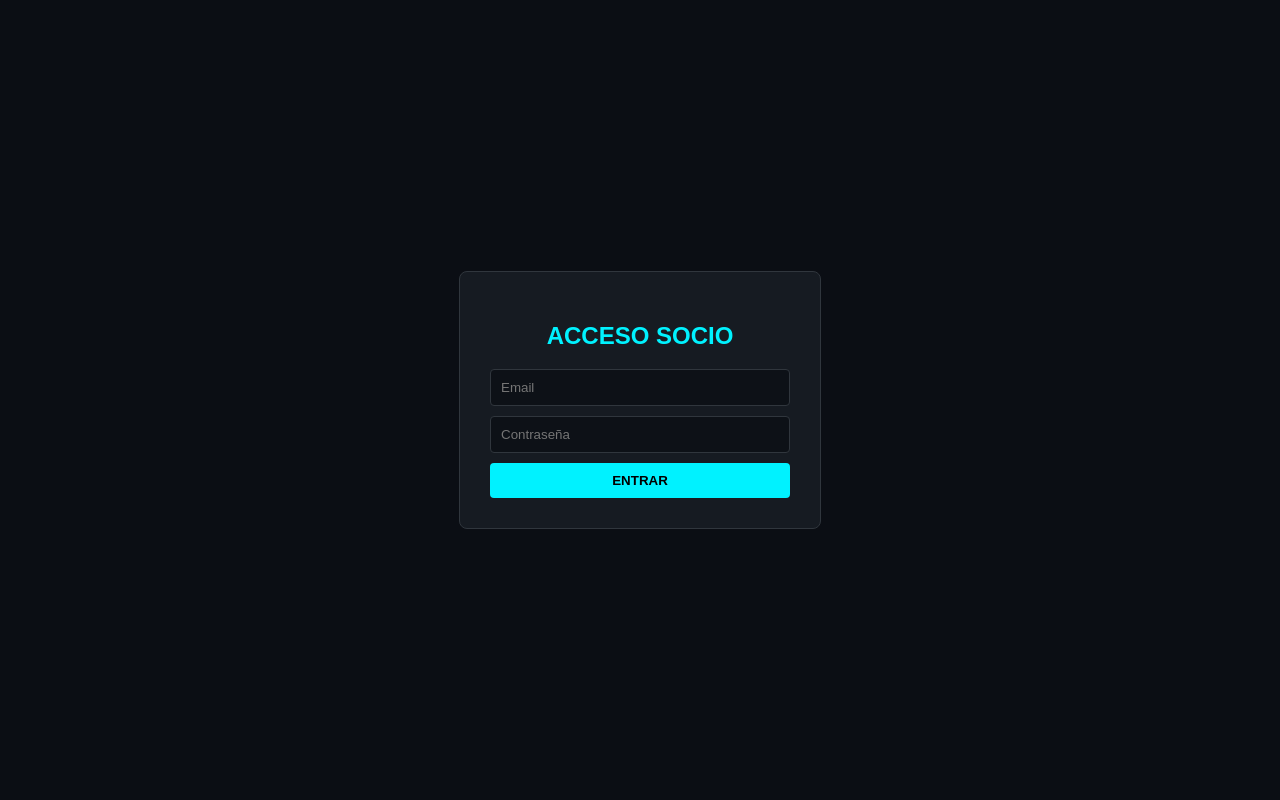
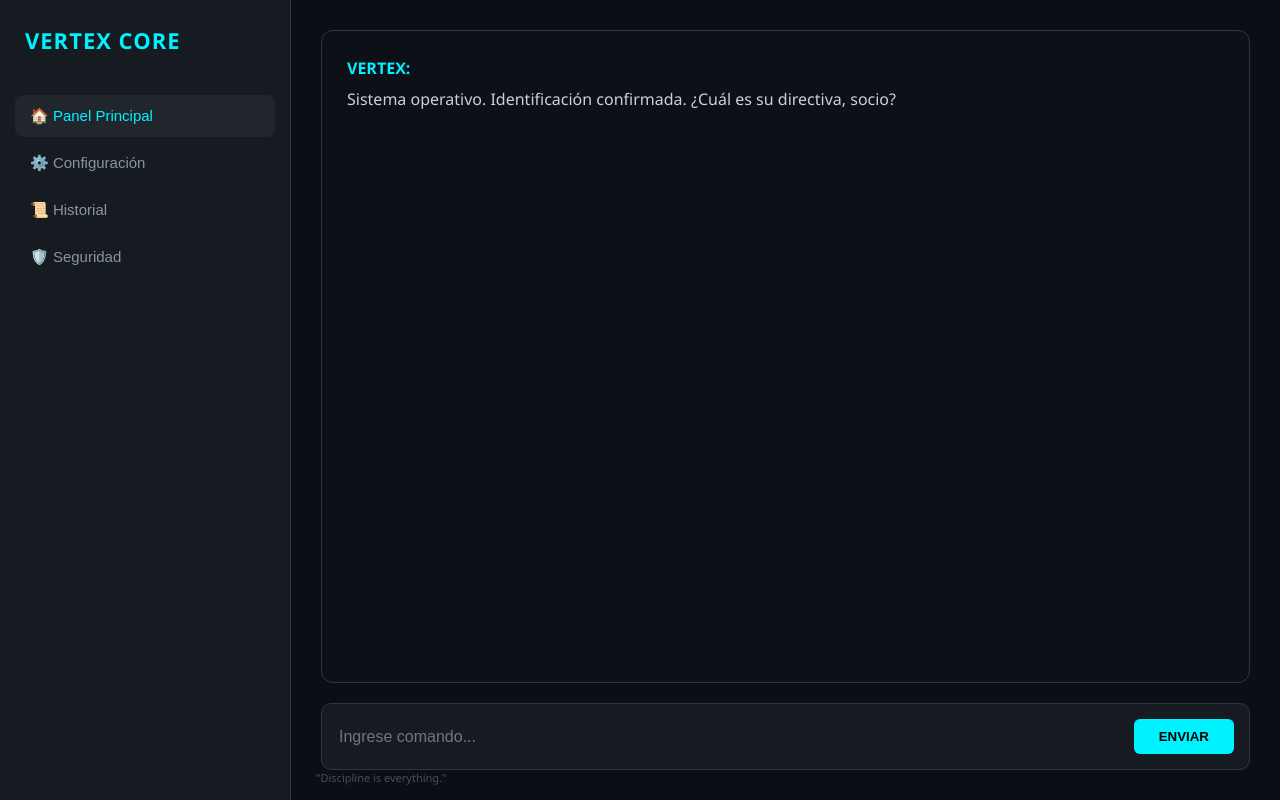
Before and after one commit to piprogramerpro-commits/Vertex-Core, a Flask app: page / in a window 1280 px wide. Run offline with Flask 3, Linux system fonts and the light colour scheme.

Commit message:
UI: Botones funcionales y diseño profesional dinámico

```diff
--- a/templates/index.html
+++ b/templates/index.html
@@ -4,69 +4,102 @@
     <meta charset="UTF-8">
     <title>VERTEX CORE AI</title>
     <style>
-        :root { --cyan: #00f2ff; --bg: #0b0e14; --card: #161b22; --border: #30363d; }
-        body { background: var(--bg); color: #c9d1d9; font-family: sans-serif; margin: 0; display: flex; height: 100vh; }
+        :root { --cyan: #00f2ff; --bg: #0b0e14; --card: #161b22; --border: #30363d; --text: #c9d1d9; }
+        body { background: var(--bg); color: var(--text); font-family: 'Segoe UI', system-ui, sans-serif; margin: 0; display: flex; height: 100vh; overflow: hidden; }
 
-        /* Login */
-        #auth-screen { position: fixed; inset: 0; background: var(--bg); display: flex; justify-content: center; align-items: center; z-index: 100; }
-        .login-box { background: var(--card); padding: 30px; border-radius: 8px; border: 1px solid var(--border); width: 300px; text-align: center; }
+        /* Sidebar */
+        .sidebar { width: 260px; background: var(--card); border-right: 1px solid var(--border); display: flex; flex-direction: column; padding: 25px 15px; }
+        .logo { color: var(--cyan); font-weight: bold; font-size: 22px; margin-bottom: 40px; letter-spacing: 1px; padding-left: 10px; }
+        .nav-btn { background: transparent; color: #8b949e; border: none; padding: 12px 15px; text-align: left; cursor: pointer; width: 100%; border-radius: 8px; font-size: 15px; transition: 0.2s; margin-bottom: 5px; }
+        .nav-btn:hover, .nav-btn.active { background: #21262d; color: var(--cyan); }
 
-        /* Dashboard */
-        .sidebar { width: 240px; background: var(--card); border-right: 1px solid var(--border); padding: 20px; display: flex; flex-direction: column; }
-        .main { flex-grow: 1; display: flex; flex-direction: column; padding: 20px; }
-        #chat-window { flex-grow: 1; overflow-y: auto; background: #0d1117; border-radius: 8px; padding: 20px; margin-bottom: 15px; border: 1px solid var(--border); }
+        /* Contenedor Principal */
+        .main-content { flex-grow: 1; display: flex; flex-direction: column; position: relative; }
+        .view-section { display: none; flex-direction: column; height: 100%; padding: 30px; box-sizing: border-box; }
+        .view-section.active { display: flex; }
 
-        .btn { background: var(--cyan); color: black; border: none; padding: 10px; border-radius: 4px; cursor: pointer; font-weight: bold; width: 100%; margin-top: 10px; }
-        .nav-btn { background: transparent; color: #8b949e; text-align: left; border: none; padding: 10px; cursor: pointer; width: 100%; border-radius: 4px; }
-        .nav-btn:hover { background: #21262d; color: var(--cyan); }
+        /* Estilo del Chat */
+        #chat-window { flex-grow: 1; overflow-y: auto; background: #0d1117; border-radius: 12px; padding: 25px; border: 1px solid var(--border); margin-bottom: 20px; }
+        .msg { margin-bottom: 20px; line-height: 1.6; }
+        .ai-label { color: var(--cyan); font-weight: bold; display: block; margin-bottom: 5px; }
+        .user-label { color: #ffffff; font-weight: bold; display: block; margin-bottom: 5px; }
 
-        input { width: 100%; padding: 10px; background: #0d1117; border: 1px solid var(--border); color: white; border-radius: 4px; box-sizing: border-box; }
+        /* Inputs y Botones */
+        .input-group { display: flex; gap: 12px; background: var(--card); padding: 15px; border-radius: 10px; border: 1px solid var(--border); }
+        input { flex-grow: 1; background: transparent; border: none; color: white; font-size: 16px; outline: none; }
+        .send-btn { background: var(--cyan); color: black; border: none; padding: 10px 25px; border-radius: 6px; font-weight: bold; cursor: pointer; }
+
+        /* Tarjetas de Datos */
+        .data-card { background: var(--card); border: 1px solid var(--border); padding: 20px; border-radius: 10px; margin-bottom: 15px; }
+        .footer-text { position: absolute; bottom: 15px; left: 25px; font-size: 11px; color: #484f58; }
     </style>
 </head>
 <body>
 
-    <div id="auth-screen">
-        <div class="login-box">
-            <h2 style="color: var(--cyan)">ACCESO SOCIO</h2>
-            <input type="email" id="email" placeholder="Email">
-            <input type="password" id="pass" placeholder="Contraseña" style="margin-top:10px">
-            <button class="btn" onclick="login()">ENTRAR</button>
-        </div>
+    <div class="sidebar">
+        <div class="logo">VERTEX CORE</div>
+        <button class="nav-btn active" onclick="switchView('view-chat', this)">🏠 Panel Principal</button>
+        <button class="nav-btn" onclick="switchView('view-config', this)">⚙️ Configuración</button>
+        <button class="nav-btn" onclick="switchView('view-history', this)">📜 Historial</button>
+        <button class="nav-btn" onclick="switchView('view-security', this)">🛡️ Seguridad</button>
     </div>
 
-    <div class="sidebar">
-        <h3 style="color: var(--cyan)">VERTEX CORE</h3>
-        <button class="nav-btn" onclick="alert('Panel Principal Activo')">🏠 Panel Principal</button>
-        <button class="nav-btn" onclick="alert('Configuración: Groq/HF Híbrido OK')">⚙️ Configuración</button>
-        <button class="nav-btn" onclick="alert('Historial: Cargando registros...')">📜 Historial</button>
-        <button class="nav-btn" onclick="alert('Seguridad: Capas AES/SHA Activas')">🛡️ Seguridad</button>
-        <div style="margin-top: auto; font-size: 10px; color: #484f58;">"Discipline is everything."</div>
-    </div>
+    <div class="main-content">
+        <div id="view-chat" class="view-section active">
+            <div id="chat-window">
+                <div class="msg">
+                    <span class="ai-label">VERTEX:</span>
+                    Sistema operativo. Identificación confirmada. ¿Cuál es su directiva, socio?
+                </div>
+            </div>
+            <div class="input-group">
+                <input type="text" id="user-input" placeholder="Ingrese comando...">
+                <button class="send-btn" onclick="enviar()">ENVIAR</button>
+            </div>
+        </div>
 
-    <div class="main">
-        <div id="chat-window">
-            <div style="color: var(--cyan); margin-bottom: 10px;">[SISTEMA]: Núcleo operativo. Esperando consulta...</div>
+        <div id="view-config" class="view-section">
+            <h2 style="color: var(--cyan)">CONFIGURACIÓN DEL NÚCLEO</h2>
+            <div class="data-card"><b>Motores:</b> Groq (Principal) / HF (Respaldo)</div>
+            <div class="data-card"><b>APIs Conectadas:</b> NASA, Weather, Exchange, News</div>
+            <div class="data-card"><b>Ubicación del Botín:</b> Railway Cloud Production</div>
         </div>
-        <div style="display: flex; gap: 10px;">
-            <input type="text" id="msg-input" placeholder="Escribe aquí...">
-            <button class="btn" style="width: 100px; margin: 0;" onclick="enviar()">ENVIAR</button>
+
+        <div id="view-history" class="view-section">
+            <h2 style="color: var(--cyan)">HISTORIAL DE TRANSACCIONES</h2>
+            <div id="history-list">
+                <div class="data-card" style="font-family: monospace;">[OK] Conexión establecida con éxito - 2026-02-26</div>
+                <div class="data-card" style="font-family: monospace;">[INFO] Memoria vertex_memory.db actualizada.</div>
+            </div>
         </div>
+
+        <div id="view-security" class="view-section">
+            <h2 style="color: var(--cyan)">PROTOCOLOS DE DEFENSA</h2>
+            <div class="data-card"><b>Encriptación:</b> Doble Capa (AES-256 + SHA)</div>
+            <div class="data-card"><b>Acceso:</b> Restringido a piprogramerpro@gmail.com</div>
+        </div>
+
+        <div class="footer-text">"Discipline is everything."</div>
     </div>
 
     <script>
-        function login() {
-            if(document.getElementById('email').value === "piprogramerpro@gmail.com") {
-                document.getElementById('auth-screen').style.display = 'none';
-            }
+        function switchView(viewId, btn) {
+            // Cambiar visibilidad de secciones
+            document.querySelectorAll('.view-section').forEach(s => s.classList.remove('active'));
+            document.getElementById(viewId).classList.add('active');
+
+            // Cambiar estilo de botones
+            document.querySelectorAll('.nav-btn').forEach(b => b.classList.remove('active'));
+            btn.classList.add('active');
         }
 
         async function enviar() {
-            const input = document.getElementById('msg-input');
+            const input = document.getElementById('user-input');
             const chat = document.getElementById('chat-window');
             if(!input.value) return;
 
-            chat.innerHTML += `<div style="margin-bottom:10px; color:#fff;"><b>Tú:</b> ${input.value}</div>`;
             const prompt = input.value;
+            chat.innerHTML += `<div class="msg"><span class="user-label">TÚ:</span>${prompt}</div>`;
             input.value = '';
 
             const res = await fetch('/chat', {
@@ -75,7 +108,7 @@
                 body: JSON.stringify({email: "piprogramerpro@gmail.com", message: prompt})
             });
             const data = await res.json();
-            chat.innerHTML += `<div style="margin-bottom:10px; color:var(--cyan);"><b>Vertex:</b> ${data.response}</div>`;
+            chat.innerHTML += `<div class="msg"><span class="ai-label">VERTEX:</span>${data.response}</div>`;
             chat.scrollTop = chat.scrollHeight;
         }
     </script>
```
